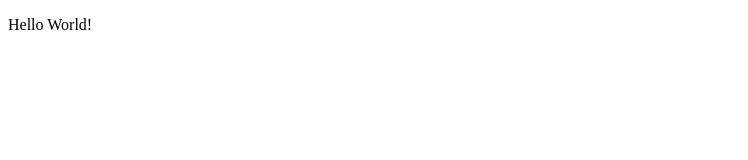
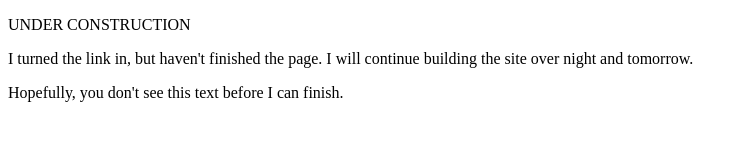
Before and after one commit to RPeterson0487/McIceCream, a plain HTML site: page index.html in a window 1280 px wide. Shown: the whole page, without its empty margins (0-748 px from the left). Drawn offline with Linux system fonts and the light colour scheme.

Commit message:
Added "Under Construction" message.

```diff
--- a/index.html
+++ b/index.html
@@ -8,7 +8,10 @@
 </head>
 
 <body>
-    <p>Hello World!</p>
+    <p>UNDER CONSTRUCTION</p>
+    <p>I turned the link in, but haven't finished the page. I will continue building the site over night and tomorrow.
+    </p>
+    <p>Hopefully, you don't see this text before I can finish.</p>
 </body>
 
 
```
